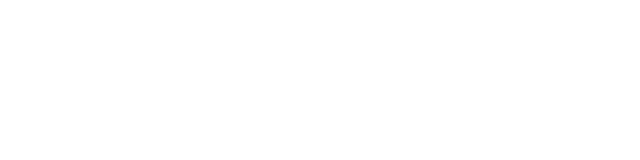
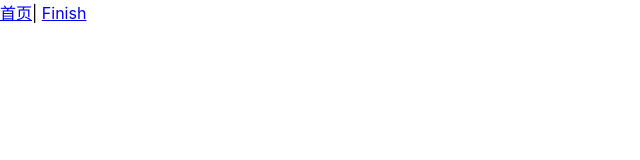
Before and after one commit to PI-KA-CHU/todo_list_app, a React (Create React App) app: page /#/finish in a window 1280 px wide. Shown: the top 160 px of the page, without its empty margins (0-640 px from the left). Built offline with nearby package versions, Linux system fonts and the light colour scheme.

Commit message:
[todo_list_app][Benjamin&Zeo] feature: add Link to different page

```diff
--- a/src/App.js
+++ b/src/App.js
@@ -2,12 +2,14 @@
 import './App.css';
 import ItemGroup from './components/ItemGroup/ItemGroup';
 import FinishTodo from './components/FinishTodo/FinishTodo'
+import HeaderPage from './components/HeaderPage/HeaderPage'
 import {HashRouter, Route} from 'react-router-dom'
 
 
 function App(props) {
   return (
     <HashRouter>
+      <HeaderPage/>
       <Route path="/" exact component={ItemGroup}></Route>
       <Route path="/finish" exact component={FinishTodo}></Route>
     </HashRouter>
--- /dev/null
+++ b/src/components/HeaderPage/HeaderPage.jsx
@@ -0,0 +1,15 @@
+import React from 'react'
+import { Link } from 'react-router-dom';
+
+class Header extends React.Component{
+    render() {
+        return (
+            <div>
+                <Link to="/">首页</Link>
+                | <Link to="/finish">Finish</Link>
+            </div>
+        )
+    }
+}
+
+export default Header
```
